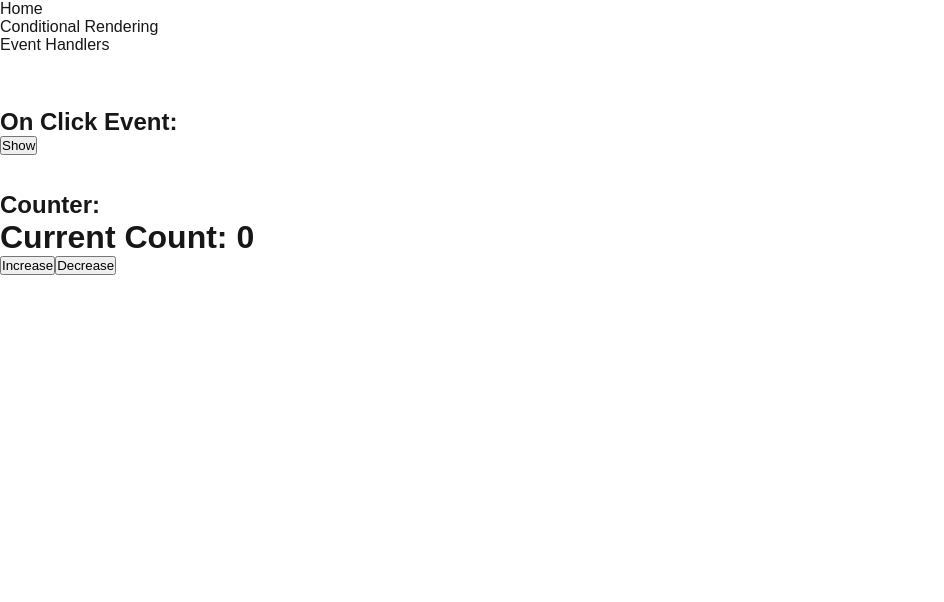
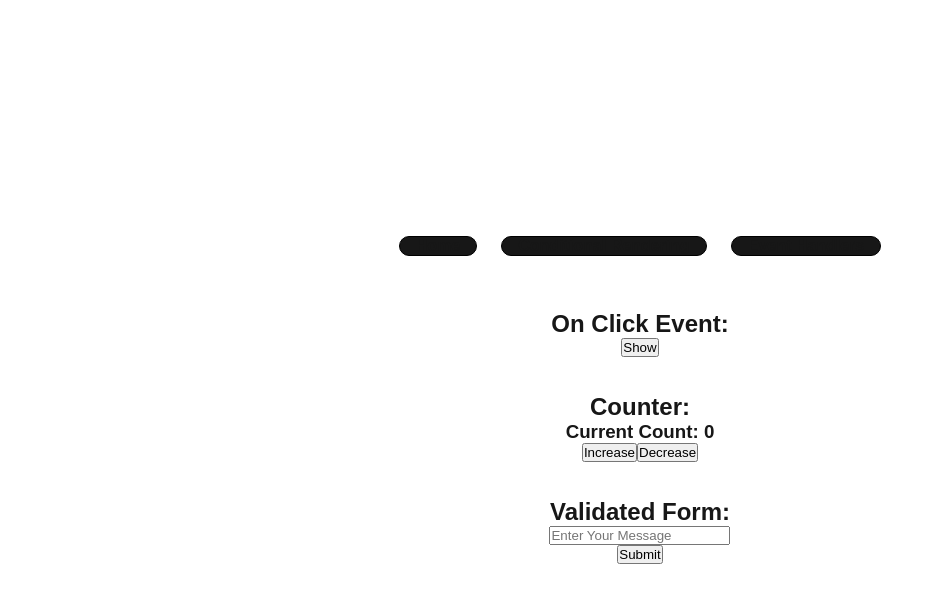
Before and after one commit to JustMirth/AdvFrontEndAssign1, a Next.js app: page /page2 in a window 1280 px wide. Shown: the top 602 px of the page, without its empty margins (0-944 px from the left). Built offline with nearby package versions, Linux system fonts and the light colour scheme.

Commit message:
Added form event and stlyed all pages

```diff
--- a/components/Counter.js
+++ b/components/Counter.js
@@ -5,9 +5,9 @@ const Counter = () => {
 
     return (
         <div>
-            <h1>
+            <h3>
                 Current Count: {count}
-            </h1>
+            </h3>
             <button onClick = {() => setCount(count+1)}>Increase</button>
             <button onClick = {() => setCount(count-1)}>Decrease</button>
         </div>
--- /dev/null
+++ b/components/Form.js
@@ -0,0 +1,32 @@
+import React, {useState} from "react";
+
+function Form() {
+    const [input, setInput] = useState('');
+    const [message, setMessage] = useState('');
+    const handleSubmit = (e) => {
+        e.preventDefault();
+        if (input.trim() === '') {
+            setMessage('Please enter a Message');
+        } else {
+            setMessage('Form Submitted!');
+        }
+    }
+
+    return (
+        <div>
+            <form onSubmit={handleSubmit}>
+                <input
+                    type = 'text'
+                    value = {input}
+                    onChange = {(e) => setInput(e.target.value)}
+                    placeholder = 'Enter Your Message'
+                />
+                <br></br>
+                <button type = 'submit'>Submit</button>
+            </form>
+            {message && <p>{message}</p>}
+        </div>
+    )
+}
+
+export default Form;
--- a/pages/page2.js
+++ b/pages/page2.js
@@ -1,6 +1,7 @@
 import Navbar from "/components/Navbar.js"
 import OnClick from "/components/OnClick.js"
 import Counter from "/components/Counter.js"
+import Form from "/components/Form.js"
 
 export default function Home() {
   return (
@@ -15,6 +16,10 @@ export default function Home() {
       <br/>
       <h2>Counter:</h2>
       <Counter/>
+      <br/>
+      <br/>
+      <h2>Validated Form:</h2>
+      <Form/>
     </>
   )
 }
--- a/styles/globals.css
+++ b/styles/globals.css
@@ -12,8 +12,14 @@
 
 html,
 body {
+  height: 100%;
   max-width: 100vw;
   overflow-x: hidden;
+  overflow-x: hidden;
+  display: flex;
+  flex-direction: column;
+  justify-content: center;
+  align-items: center;
 }
 
 body {
@@ -22,6 +28,7 @@ body {
   font-family: Arial, Helvetica, sans-serif;
   -webkit-font-smoothing: antialiased;
   -moz-osx-font-smoothing: grayscale;
+  text-align: center;
 }
 
 * {
@@ -40,3 +47,31 @@ a {
     color-scheme: dark;
   }
 }
+
+nav ul {
+  display: flex;
+  gap: 24px;
+  padding: 0;
+  margin: 0;
+  list-style-type: none;
+}
+
+nav li {
+  display: inline;
+  background-color: #171717;
+  border: 1px solid black;
+  border-radius: 20px;
+}
+
+nav a {
+  text-decoration: none;
+  color: inherit;
+  font-weight: 600;
+  padding: 8px 16px;
+  border-radius: 8px;
+  transition: background-color 0.2s ease;
+}
+
+nav a:hover {
+  background-color: var(--gray-alpha-200);
+}
```
